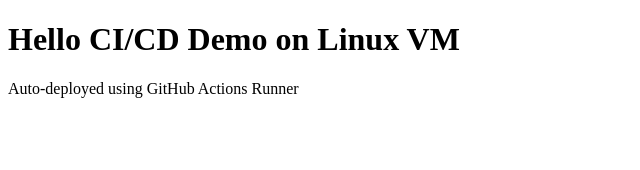
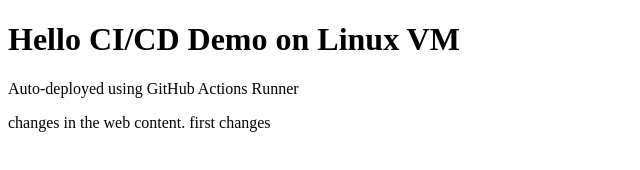
Before and after one commit to Kamal-018/simple-ci-cd-demo, a plain HTML site: page index.html in a window 1280 px wide. Shown: the whole page, without its empty margins (0-640 px from the left). Drawn offline with Linux system fonts and the light colour scheme.

Commit message:
first changes to the content

```diff
--- a/index.html
+++ b/index.html
@@ -3,5 +3,6 @@
 <body>
 <h1>Hello CI/CD Demo on Linux VM </h1>
 <p>Auto-deployed using GitHub Actions Runner</p>
+<p>changes in the web content. first changes </p>
 </body>
 </html>
```
